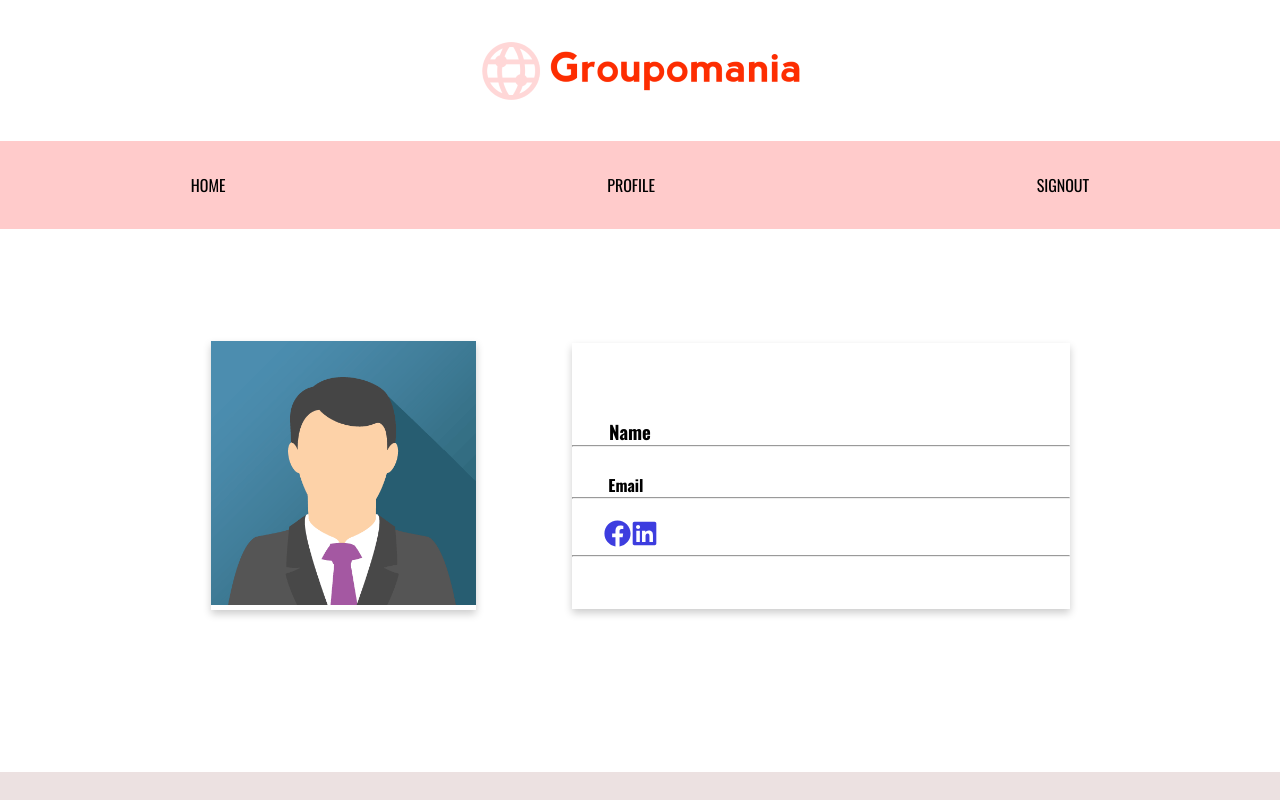
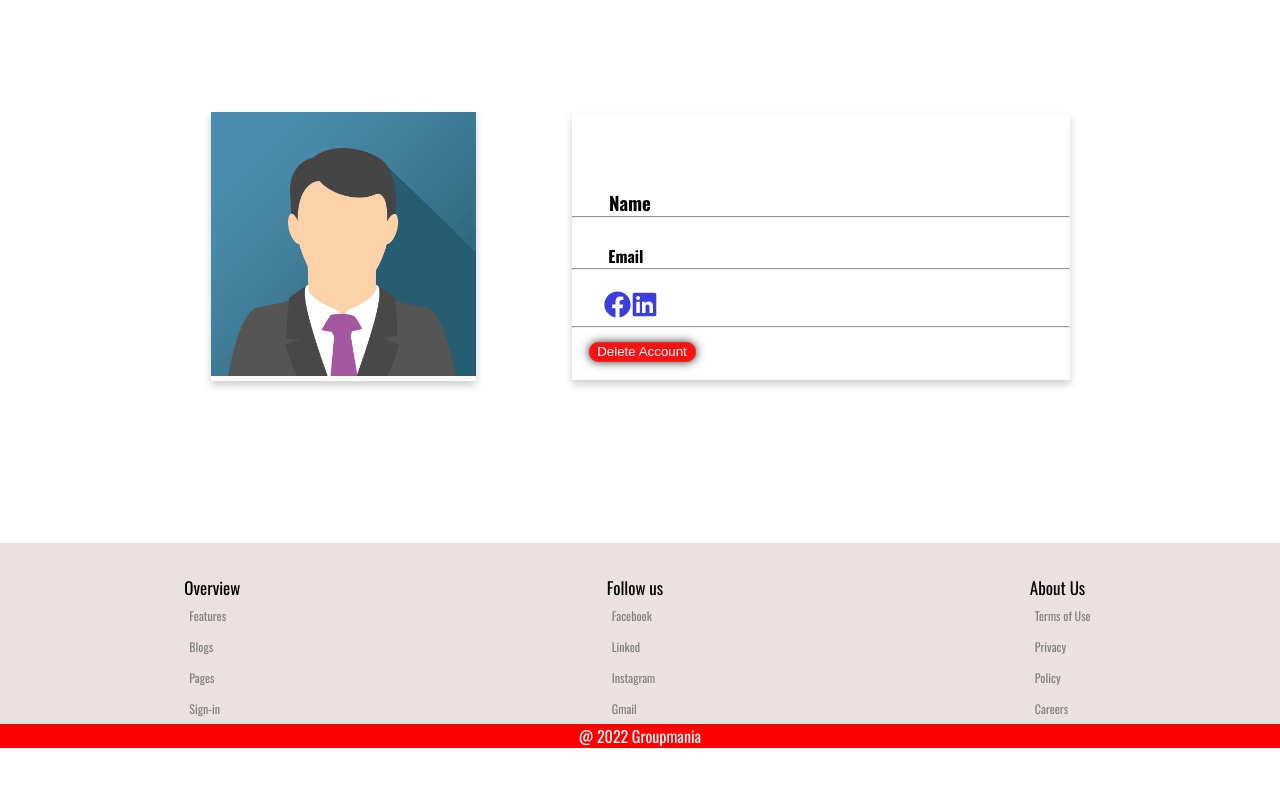
Before and after one commit to Reafort/Groupmania_P7, a React (Create React App) app: page /profile in a window 1280 px wide. Shown: the top 800 px of the page. Built offline with nearby package versions, Linux system fonts and the light colour scheme.

Commit message:
added navigate and delete btn

```diff
--- a/src/App.js
+++ b/src/App.js
@@ -17,7 +17,7 @@ function App() {
     <div className="App">
       <Router>
 
-        {!checkIfUserLoggedIn() &&
+        {checkIfUserLoggedIn() &&
           <UserHeader />
         }
         {checkIfUserLoggedIn() &&
--- a/src/components/UserHeader.jsx
+++ b/src/components/UserHeader.jsx
@@ -11,9 +11,10 @@ const UserHeader = () => {
 
             <div className="profile-links">
                 <ul className="profile-inner-links">
-                    <li><Link to="/Home">Home</Link></li>
+                    <li><Link to="/Homepage">Home</Link></li>
                     <li><Link to="/Profile">Profile</Link></li>
                     <li><Link to="/Signout">Signout</Link></li>
+
                 </ul>
             </div>
 
--- a/src/components/app.css
+++ b/src/components/app.css
@@ -5,18 +5,22 @@ div.welcome-page {
     justify-content: center;
     align-items: center;
     flex-direction: column;
-    margin-top: 10em;
+    margin-top: 6.5em;
 }
+
 div.welcome-logo img {
     height: 15em;
 }
+
 div.welcome-message {
     font-size: 37px;
 }
 
 /*buttons*/
 
-button.homepage-buttons, button.post, .form-button{
+button.homepage-buttons,
+button.post,
+.form-button {
     margin-top: 20px;
     padding: 10px;
     width: 150px;
@@ -24,15 +28,21 @@ button.homepage-buttons, button.post, .form-button{
     font-size: 15.5px;
     border-radius: 10px;
 }
+
 button.homepage-buttons a {
     color: black;
     text-decoration: none;
 }
-button.homepage-buttons:hover, button.homepage-buttons:hover a, button.post:hover, .form-button:hover {
+
+button.homepage-buttons:hover,
+button.homepage-buttons:hover a,
+button.post:hover,
+.form-button:hover {
     background-color: #ece1e1;
     color: black;
     cursor: pointer;
 }
+
 .submit-form-button {
     padding-top: 20px;
 }
@@ -46,11 +56,13 @@ button.homepage-buttons:hover, button.homepage-buttons:hover a, button.post:hove
     width: 100%;
     margin-top: 9em;
 }
+
 .form-header {
     display: flex;
     justify-content: center;
     font-size: 30px;
 }
+
 .form-inner {
     display: flex;
     justify-content: center;
@@ -64,9 +76,11 @@ button.homepage-buttons:hover, button.homepage-buttons:hover a, button.post:hove
     border-radius: 15px;
     padding: 3em;
 }
+
 label {
     font-size: 18px;
 }
+
 .label-input {
     display: flex;
     justify-content: center;
@@ -74,9 +88,11 @@ label {
     width: 100%;
     padding-top: 1em;
 }
+
 input.form-input {
     height: 3em;
 }
+
 /*USER HEADER*/
 
 .profile-logo {
@@ -87,23 +103,26 @@ label {
 
 .profile-inner-links {
     display: flex;
-    justify-content:space-around ;
+    justify-content: space-around;
     flex-wrap: wrap;
     background-color: #ffcbcb;
     margin-top: 35px;
 }
+
 .profile-inner-links li {
     padding: 2em;
     list-style: none;
     cursor: pointer;
 }
+
 .profile-inner-links li a {
     color: black;
     text-decoration: none;
     text-transform: uppercase;
     text-align: center;
 }
-.profile-inner-links li a:hover{
+
+.profile-inner-links li a:hover {
     width: 120px;
     left: 470px;
     background-color: red;
@@ -122,6 +141,7 @@ label {
     height: 100%;
     margin: 3em;
 }
+
 h1 {
     padding: 15px;
 }
@@ -133,27 +153,32 @@ h1 {
     justify-content: center;
     margin-top: 7em;
 }
+
 .user-profile-info {
     display: flex;
     justify-content: center;
-    align-items:center;
+    align-items: center;
     flex-direction: row;
     height: 100%;
 }
+
 .profile-photo {
     flex: 50%;
     margin-right: 6em;
     height: 100%;
     width: 100%;
 }
+
 .card {
-    box-shadow: 0 4px 8px 0 rgba(0,0,0,0.2);
+    box-shadow: 0 4px 8px 0 rgba(0, 0, 0, 0.2);
     width: 265px;
 }
+
 .profile-img {
     height: 100%;
     width: 100%;
 }
+
 .user-info {
     box-shadow: 0 4px 8px 0 rgb(0 0 0 / 20%);
     height: 266px;
@@ -165,16 +190,20 @@ h3 {
     padding-top: 4em;
     padding-left: 2em;
 }
+
 .profile-email {
     padding-top: 26px;
     padding-left: 2.3em;
     font-weight: 600;
 }
+
 .social {
     padding-top: 1em;
     padding-left: 2em;
 }
-a.facebook, a.Linkedin {
+
+a.facebook,
+a.Linkedin {
     color: #3d3ddf;
     font-size: 27px;
 }
@@ -189,36 +218,54 @@ textarea {
     height: 220px;
     font-size: 15px;
 }
+
 .share {
     font-size: 22px;
     padding: 15px 0 0 17px;
 }
+
 button.post {
-    margin-top:0;
+    margin-top: 0;
     width: 98%;
     margin-left: 14px;
     border-radius: 0;
 }
+
 /* Delete Account */
-.account-deletion {
-    display: flex;
-    justify-content: end;
-
+.delete-account {
+    width: 107px;
+    height: 20px;
+    border-radius: 9px;
+    border: 1px solid rgb(231, 50, 50);
+    background-color: #fa1212;
+    cursor: pointer;
+    box-shadow: 0 0 10px #333;
+    color: white;
+    margin-left: 17px;
+    margin-top: 14px;
+}
+.delete-account:hover {
+    transform: scale(1.2);
+    box-shadow: 0 0 4px #111;
+    transition: .3s;
 }
 
 /**Footer*/
 .footer {
     margin-top: 162px;
 }
+
 .footer-info {
     display: flex;
     justify-content: space-around;
     align-items: center;
     background-color: #ece1e1;
 }
+
 .footer-overview {
     margin-top: 2em;
 }
+
 span.footer-heading {
     padding-left: 2px;
     font-size: 17px;
@@ -230,7 +277,9 @@ span.footer-heading {
     background-color: red;
     color: white;
 }
- .footer-list-of-terms, .social-media-each-list {
+
+.footer-list-of-terms,
+.social-media-each-list {
     padding: 7px;
     color: gray;
     list-style: none;
@@ -239,13 +288,17 @@ span.footer-heading {
 
 
 @media (max-width: 800px) {
-    textarea, button.post  {
+
+    textarea,
+    button.post {
         margin: 0;
         width: 100%;
     }
+
     .footer-info {
         flex-direction: column;
     }
+
     .user-profile-info {
         flex-direction: column;
     }
--- a/src/pages/Login.jsx
+++ b/src/pages/Login.jsx
@@ -2,6 +2,7 @@ import React from 'react';
 import { useNavigate } from 'react-router-dom';
 
 const Login = () => {
+    let navigate = useNavigate();
     const user = {
         email: "",
         password: "",
@@ -23,6 +24,8 @@ const Login = () => {
             localStorage.setItem("authorizedUser", JSON.stringify(authorizedUser))
         }).catch(err => {
             console.log(err)
+
+            navigate("/profile");
         })
 
 
@@ -35,8 +38,6 @@ const Login = () => {
         user.password = e.target.value
         console.log(user)
     }
-
-    //TODO add navigate to homepage
 
     return (
         <div className='forms'>
--- a/src/pages/Profile.jsx
+++ b/src/pages/Profile.jsx
@@ -23,6 +23,9 @@ const Profile = () => {
                             <a className="Linkedin" href="Linkedin.com"><FaLinkedin /></a>
                         </div>
                         <hr />
+                        <button className="delete-account">
+                            <span>Delete Account</span>
+                        </button>
                     </div>
                 </div>
             </div>
```
Lines whose indentation alone changed are shown as unchanged.
